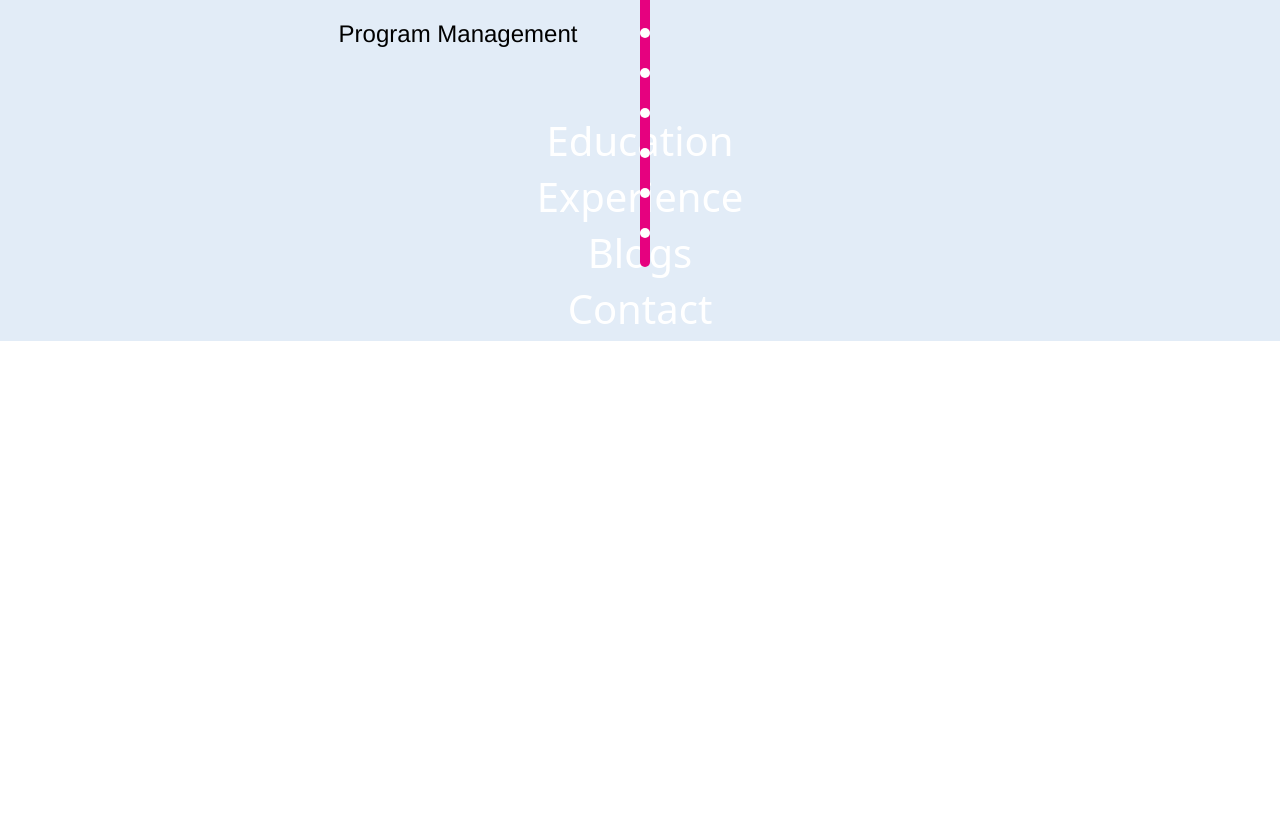
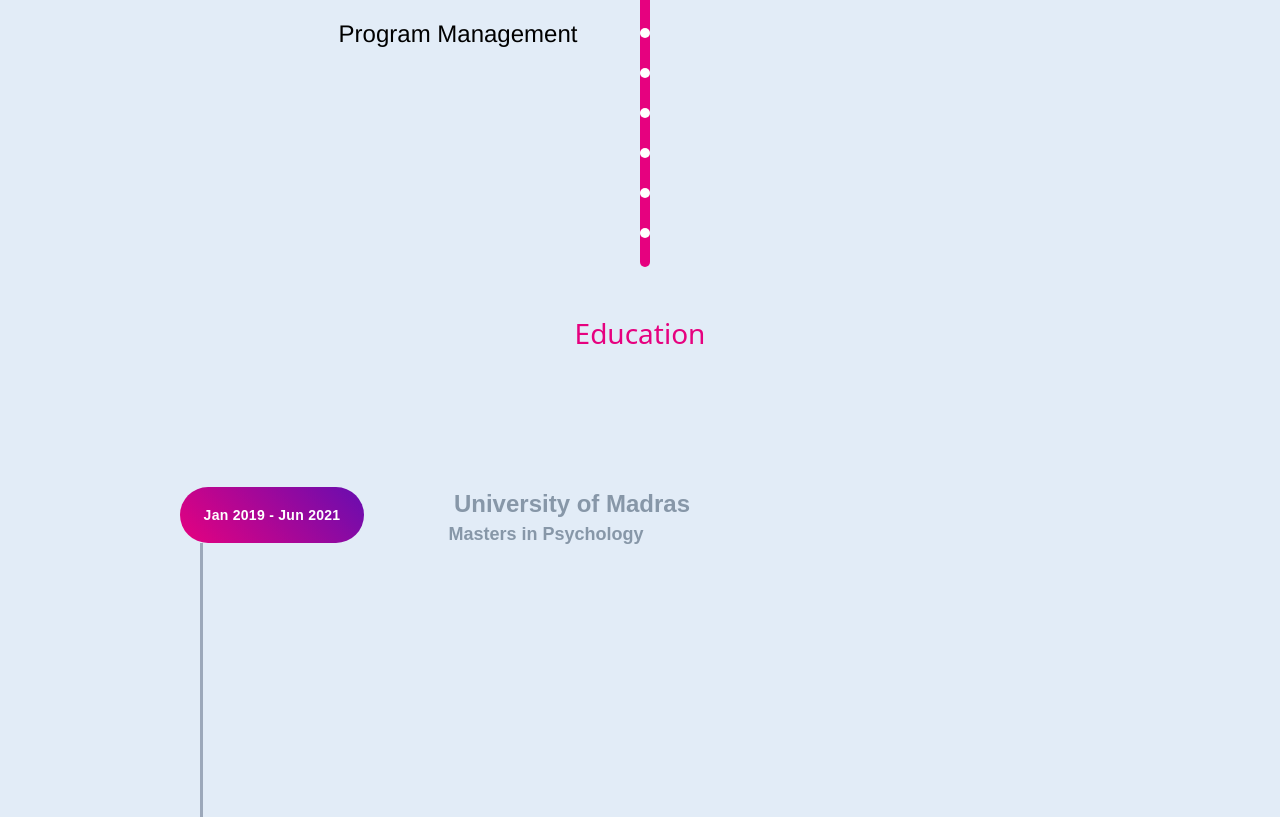
Before and after one commit to hariharan005/hetal, a React (Create React App) app in the folder hetal-portfolio/: page / in a window 1280 px wide. Shown: the part 1983-2800 px from the top of the page. Before the commit the page ends 2324 px from the top, so only its background shows below. Built offline with nearby package versions, Linux system fonts and the light colour scheme.

Commit message:
page updated

```diff
--- a/hetal-portfolio/src/App.js
+++ b/hetal-portfolio/src/App.js
@@ -4,6 +4,7 @@ import React, { useEffect } from "react";
 import Home from "./components/home";
 import About from "./components/about";
 import Experience from "./components/experience";
+import Education from "./components/education";
 import Skills from "./components/skills";
 import Blogs from "./components/blogs";
 import Contact from "./components/contact"
@@ -22,6 +23,7 @@ function App() {
           <Route path="/" element={<Home />} />
           <Route path="about" element={<About />} />
           <Route path="experience" element={<Experience />} />
+          <Route path="education" element={<Education />} />
           <Route path="skills" element={<Skills />} />
           <Route path="blogs" element={<Blogs />} />
           <Route path="contact" element={<Contact />} />
--- a/hetal-portfolio/src/components/contact.js
+++ b/hetal-portfolio/src/components/contact.js
@@ -1,11 +1,61 @@
+import "../css/contact.css";
+import React, { useEffect } from "react";
+import AOS from "aos";
+import "aos/dist/aos.css";
+import Contactpic from "../assets/logo.png"
+//import { Link } from "react-router-dom";
+export default function Contact() {
+  useEffect(() => {
+    AOS.init({
+      offset: 200,
+      duration: 600,
+      easing: "ease-in-sine",
+      delay: 1000,
+    });
+  }, []);
+  return (
+    <>
+      <section className="contact" data-aos="fade-up">
+        <h5>Contact Me</h5>
+        <h2>Get in Touch With Me</h2>
+        <div className="formdiv">
+          <form>
+            <div className="form-group">
+              <label htmlFor="firstName">First Name:</label>
+              <input type="text" id="firstName" name="firstName" />
+            </div>
 
-//import { Link } from "react-router-dom";
-export default function Contact(){
-    return (
-        <>
-        <section>
-            <h1>Contact</h1>
-        </section>
-        </>
-    )
+            <div className="form-group">
+              <label htmlFor="lastName">Last Name:</label>
+              <input type="text" id="lastName" name="lastName" />
+            </div>
+
+            <div className="form-group">
+              <label htmlFor="email">Email:</label>
+              <input type="email" id="email" name="email" />
+            </div>
+
+            <div className="form-group">
+              <label htmlFor="contactNumber">Contact Number:</label>
+              <input type="text" id="contactNumber" name="contactNumber" />
+            </div>
+
+            <div className="form-group">
+              <label htmlFor="message">Message:</label>
+              <textarea id="message" name="message"></textarea>
+            </div>
+
+            <button type="submit">Submit</button>
+          </form>
+        </div>
+        <div className="contactdiv">
+            <img alt="contactimage" src={Contactpic}/>
+            <div className="contactme">
+                <label>+91 9790755231</label>
+                <label>hetal.k@gmail.com</label>
+            </div>
+        </div>
+      </section>
+    </>
+  );
 }
--- a/hetal-portfolio/src/components/education.js
+++ b/hetal-portfolio/src/components/education.js
@@ -1,11 +1,30 @@
+import "../css/education.css";
+import React, { useEffect } from "react";
+import AOS from "aos";
+import "aos/dist/aos.css";
+//import { Link } from "react-router-dom";
 
-//import { Link } from "react-router-dom";
-export default function Education(){
-    return (
-        <>
-        <section>
-            <h1>Education</h1>
-        </section>
-        </>
-    )
+export default function Education() {
+  useEffect(() => {
+    AOS.init({
+      offset: 200,
+      duration: 600,
+      easing: "ease-in-sine",
+      delay: 1000,
+    });
+  }, []);
+  return (
+    <>
+      <section className="education" id="education" data-aos="fade-up">
+        <h3 data-aos="fade-up">Education</h3>
+        <div>
+            <div className="horizontal"></div>
+            <h4 className="year">Jan 2019 - Jun 2021</h4>
+            <h5 className="college">University of Madras</h5>
+            <h6 className="degree">Masters in Psychology</h6>
+            <div className="vertical"></div>
+        </div>
+      </section>
+    </>
+  );
 }
--- a/hetal-portfolio/src/components/experience.js
+++ b/hetal-portfolio/src/components/experience.js
@@ -1,11 +1,31 @@
-
+import "../css/experience.css";
+import React, { useEffect } from "react";
+import AOS from "aos";
+import "aos/dist/aos.css";
 //import { Link } from "react-router-dom";
-export default function Experience(){
-    return (
-        <>
-        <section>
-            <h1>Experience</h1>
-        </section>
-        </>
-    )
+export default function About() {
+  useEffect(() => {
+    AOS.init({
+      offset: 200,
+      duration: 600,
+      easing: "ease-in-sine",
+      delay: 1000,
+    });
+  }, []);
+  return (
+    <>
+      <section className="experience" data-aos="fade-up">
+        <h3>Experience</h3>
+        <div className="vertical-line1">
+          {[...Array(2)].map((_, index) => (
+            <div key={index} className="dot1"></div>
+          ))}
+        </div>
+        <div className="two-column-layout1">
+          <div>Junior Faculty</div>
+          <div>Deputy Manager - Reasearch Center</div>
+        </div>
+      </section>
+    </>
+  );
 }
--- a/hetal-portfolio/src/css/about.css
+++ b/hetal-portfolio/src/css/about.css
@@ -3,7 +3,7 @@
   top: 200px;
   height: 700px;
   width: 1400px;
-  background-color: green;
+  /* background-color: green; */
 }
 .about h3 {
   color: #e6017f;
--- a/hetal-portfolio/src/css/contact.css
+++ b/hetal-portfolio/src/css/contact.css
@@ -0,0 +1,34 @@
+.formdiv {
+  position: relative;
+  background: red;
+  height: 500px;
+  width: 450px;
+  border-radius: 20px;
+  right: 15rem;
+}
+.contactdiv {
+  position: relative;
+  background: red;
+  height: 500px;
+  width: 450px;
+  border-radius: 20px;
+  left: 20rem;
+  bottom: 31.3rem;
+}
+.contactdiv img{
+    position: absolute;
+    height: 20rem;
+    left: 50px;
+}
+.contactdiv .contactme{
+    color: #08203A;
+    background: linear-gradient(115deg, rgba(214,206,239,1) 0%, rgba(255,255,255,1) 100%);
+    position: relative;
+    display: flex;
+    flex-direction: column;
+    text-align: right;
+    height: 30%;
+    border-bottom-left-radius: 20px;
+    border-bottom-right-radius: 20px;
+    top: 21.9rem;
+}
--- /dev/null
+++ b/hetal-portfolio/src/css/education.css
@@ -0,0 +1,76 @@
+.education {
+  position: relative;
+  top: 200px;
+  height: 700px;
+  width: 1400px;
+  /* background-color: green; */
+}
+.education h3 {
+  color: #e6017f;
+}
+.education div .year {
+  position: relative;
+  background: linear-gradient(
+    45deg,
+    rgba(230, 1, 127, 1) 0%,
+    rgba(103, 13, 176, 1) 100%
+  );
+  display: flex;
+  flex-direction: row;
+  justify-content: center;
+  border-radius: 50px;
+  padding: 10px 2px 10px 2px;
+  margin: 10rem 41rem 10rem 35rem;
+  font-family: "Poppins", sans-serif;
+  font-style: normal;
+  font-weight: 600;
+  font-size: 14px;
+  line-height: 36px;
+  letter-spacing: 0.02em;
+  color: #ffffff;
+  right: 20rem;
+  bottom: 22rem;
+}
+
+.education div .college {
+  position: relative;
+  font-family: "Poppins", sans-serif;
+  font-size: 24px;
+  font-style: normal;
+  font-weight: 600;
+  color: #8797a8;
+  width: 350px;
+  height: 36px;
+  left: 457px;
+  bottom: 565px;
+}
+
+.education div .degree {
+  position: relative;
+  font-family: "Poppins", sans-serif;
+  font-size: 18px;
+  font-style: normal;
+  font-weight: 600;
+  color: #8797a8;
+  width: 350px;
+  height: 30px;
+  left: 431px;
+  bottom: 575px;
+}
+
+.education .horizontal{
+    position: relative;
+    background-color: #9CA8BA;
+    height: 20rem;
+    width: 3px;
+    left: 260px;
+    top: 184px;
+}
+.education .vertical{
+    position: relative;
+    background-color: #9CA8BA;
+    height: 3px;
+    width: 70%;
+    bottom: 17.2rem;
+    left: 16.3rem;
+}
--- a/hetal-portfolio/src/css/experience.css
+++ b/hetal-portfolio/src/css/experience.css
@@ -0,0 +1,50 @@
+.experience {
+    position: relative;
+    top: 250px;
+    height: 800px;
+    width: 1400px;
+  }
+  .experience h3 {
+    color: #e6017f;
+  }
+  .vertical-line1 {
+    position: absolute;
+    top: 100px;
+    left: 700px;
+    display: flex;
+    flex-direction: column;
+    align-items: center;
+    height: 100px;
+    width: 10px;
+    background-color: #e6017f;
+    border-radius: 10px;
+  }
+
+  .dot1 {
+    position: relative;
+    top: -14px;
+    width: 10px;
+    height: 10px;
+    background-color: white;
+    border-radius: 50%;
+    margin: 15px 0;
+  }
+
+  .two-column-layout1 {
+    display: flex;
+    flex-wrap: wrap;
+    justify-content: space-between;
+    max-width: 700px; /* Adjust the max-width as needed */
+    margin: 0 auto; /* Center the content */
+  }
+
+  .two-column-layout1 > div {
+    position: relative;
+    top: 50px;
+    width: 48%; /* Adjust the width to leave some space between the columns */
+    margin-bottom: 15px; /* Adjust the margin as needed */
+    color: black;
+    font-size: 24px;
+    font-weight: 400;
+    font-family: "poppins", Helvetica, sans-serif;
+  }
```
Also changed, not shown: hetal-portfolio/src/components/about.js (+4 -3 lines).
